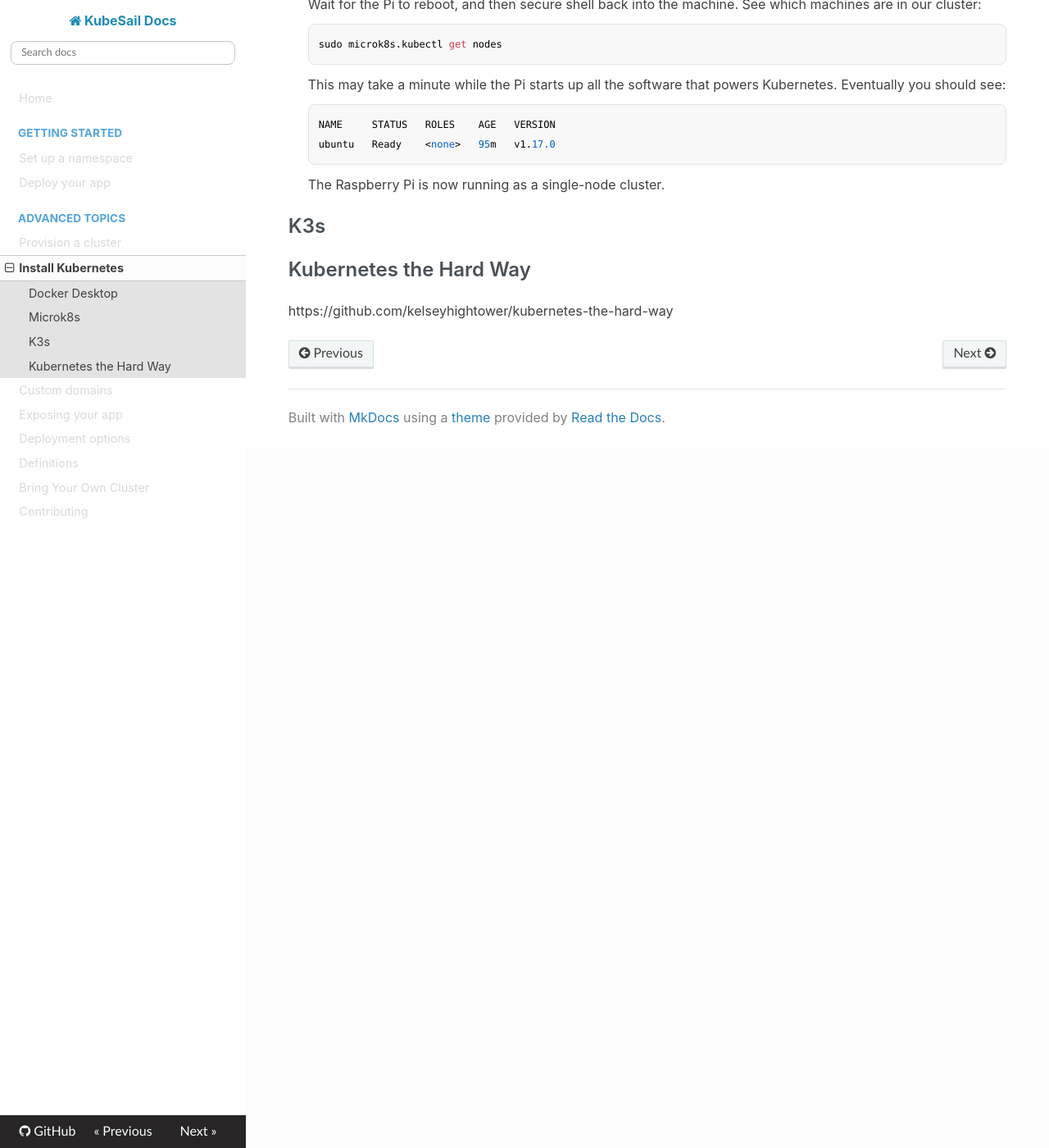
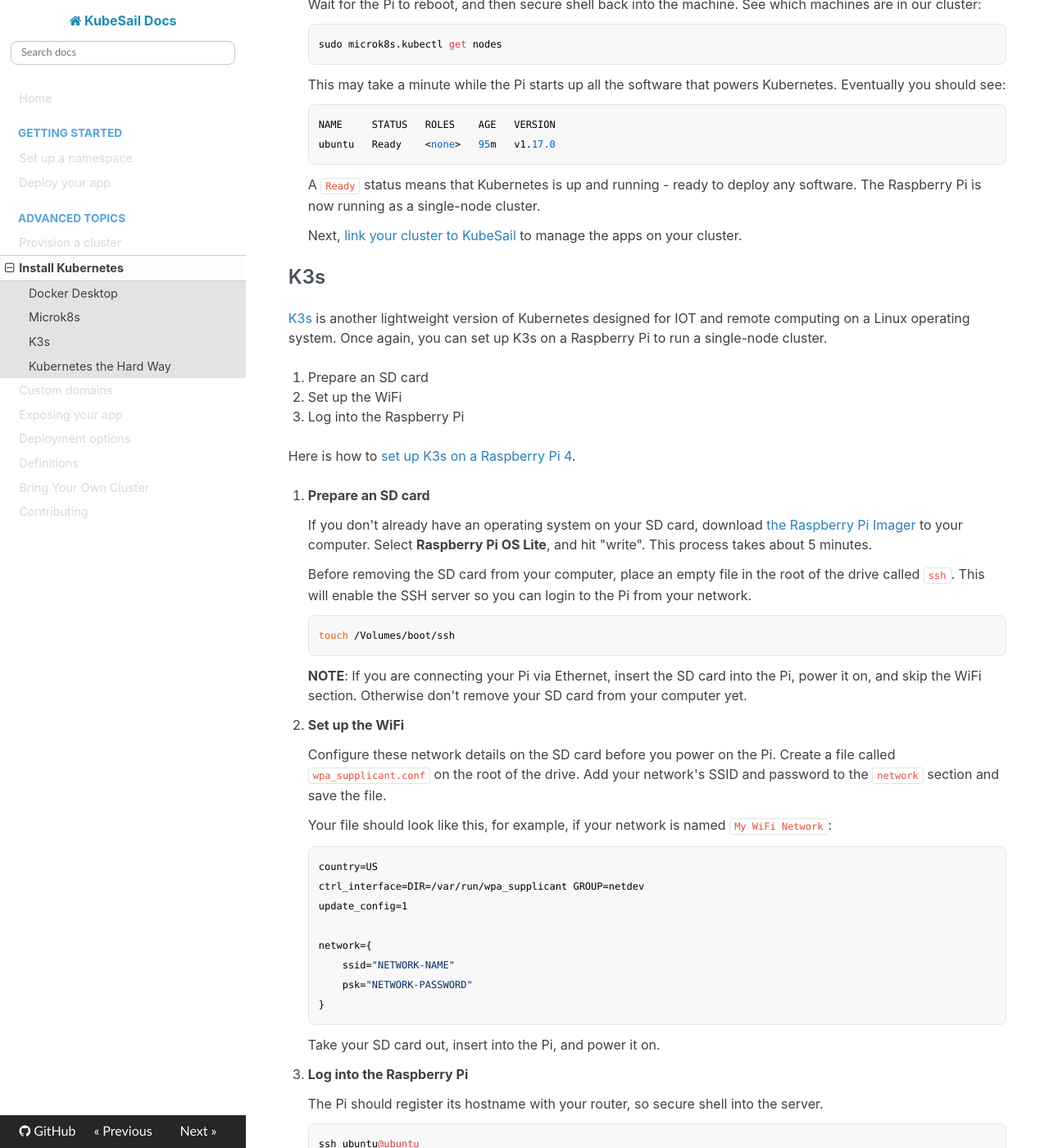
Before and after one commit to kubesail/kubesail-docs, an MkDocs documentation site: the page built from docs/install_kubernetes.md, in a window 1280 px wide and 1400 px high, scrolled down 1899 px. Shown: the whole window at 82% size. Built offline with MkDocs 1.6.1, drawn with Linux system fonts in a browser that asks for light colours; nearby versions of some CDN libraries; some of the changed text lies outside the part shown.

Commit message:
add k3s installation

```diff
--- a/docs/install_kubernetes.md
+++ b/docs/install_kubernetes.md
@@ -78,9 +78,71 @@ Here is how to [set up Microk8s on a Raspberry Pi 4](https://kubesail.com/blog/m
         NAME     STATUS   ROLES    AGE   VERSION
         ubuntu   Ready    <none>   95m   v1.17.0
 
-    The Raspberry Pi is now running as a single-node cluster.
+    A `Ready` status means that Kubernetes is up and running - ready to deploy any software. The Raspberry Pi is now running as a single-node cluster.
+
+    Next, [link your cluster to KubeSail](/repo_builder/#step-2-link-your-cluster-to-kubesail) to manage the apps on your cluster.
 
 ## K3s
+
+[K3s](https://k3s.io/) is another lightweight version of Kubernetes designed for IOT and remote computing on a Linux operating system. Once again, you can set up K3s on a Raspberry Pi to run a single-node cluster.
+
+1. Prepare an SD card
+1. Set up the WiFi
+1. Log into the Raspberry Pi
+
+Here is how to [set up K3s on a Raspberry Pi 4](https://kubesail.com/blog/k3s-raspberry-pi).
+
+1. **Prepare an SD card**
+
+    If you don't already have an operating system on your SD card, download [the Raspberry Pi Imager](https://www.raspberrypi.org/downloads/) to your computer. Select **Raspberry Pi OS Lite**, and hit "write". This process takes about 5 minutes.
+
+    Before removing the SD card from your computer, place an empty file in the root of the drive called `ssh`. This will enable the SSH server so you can login to the Pi from your network.
+
+        touch /Volumes/boot/ssh
+
+    **NOTE**: If you are connecting your Pi via Ethernet, insert the SD card into the Pi, power it on, and skip the WiFi section. Otherwise don't remove your SD card from your computer yet.
+
+1. **Set up the WiFi**
+
+    Configure these network details on the SD card before you power on the Pi. Create a file called `wpa_supplicant.conf` on the root of the drive. Add your network's SSID and password to the `network` section and save the file.
+
+    Your file should look like this, for example, if your network is named `My WiFi Network`:
+
+        country=US
+        ctrl_interface=DIR=/var/run/wpa_supplicant GROUP=netdev
+        update_config=1
+
+        network={
+            ssid="NETWORK-NAME"
+            psk="NETWORK-PASSWORD"
+        }
+
+    Take your SD card out, insert into the Pi, and power it on.
+
+1. **Log into the Raspberry Pi**
+
+    The Pi should register its hostname with your router, so secure shell into the server.
+
+        ssh ubuntu@ubuntu
+
+    If that fails with an error like `Could not resolve hostname ubuntu`, then log into your router and find the IP of your Pi. In that case, log in via `ssh pi@<YOUR_PI_IP_ADDRESS>`.
+
+    The initial password is `raspberry`, which you'll need to change on first login by running `passwd` to keep out others on your network. There are multiple ways to [install K3s](https://rancher.com/docs/k3s/latest/en/installation/install-options/#options-for-installation-with-script), but the simplest is via the installation script:
+
+        curl -sfL https://get.k3s.io | sh -
+
+    Wait for the Pi to reboot, and then secure shell back into the machine. See which machines are in our cluster:
+
+        sudo k3s kubectl get nodes
+
+    This may take a minute while the Pi starts up all the software that powers Kubernetes. Eventually you should see:
+
+        NAME          STATUS   ROLES    AGE   VERSION
+        raspberrypi   Ready    master   2m    v1.18.4+k3s1
+
+    A `Ready` status means that Kubernetes is up and running - ready to deploy any software. The Raspberry Pi is now running as a single-node cluster.
+
+    Next, [link your cluster to KubeSail](/repo_builder/#step-2-link-your-cluster-to-kubesail) to manage the apps on your cluster.
 
 ## Kubernetes the Hard Way
 
```
Also changed, not shown: docs/repo_builder.md (+3 -3 lines).
